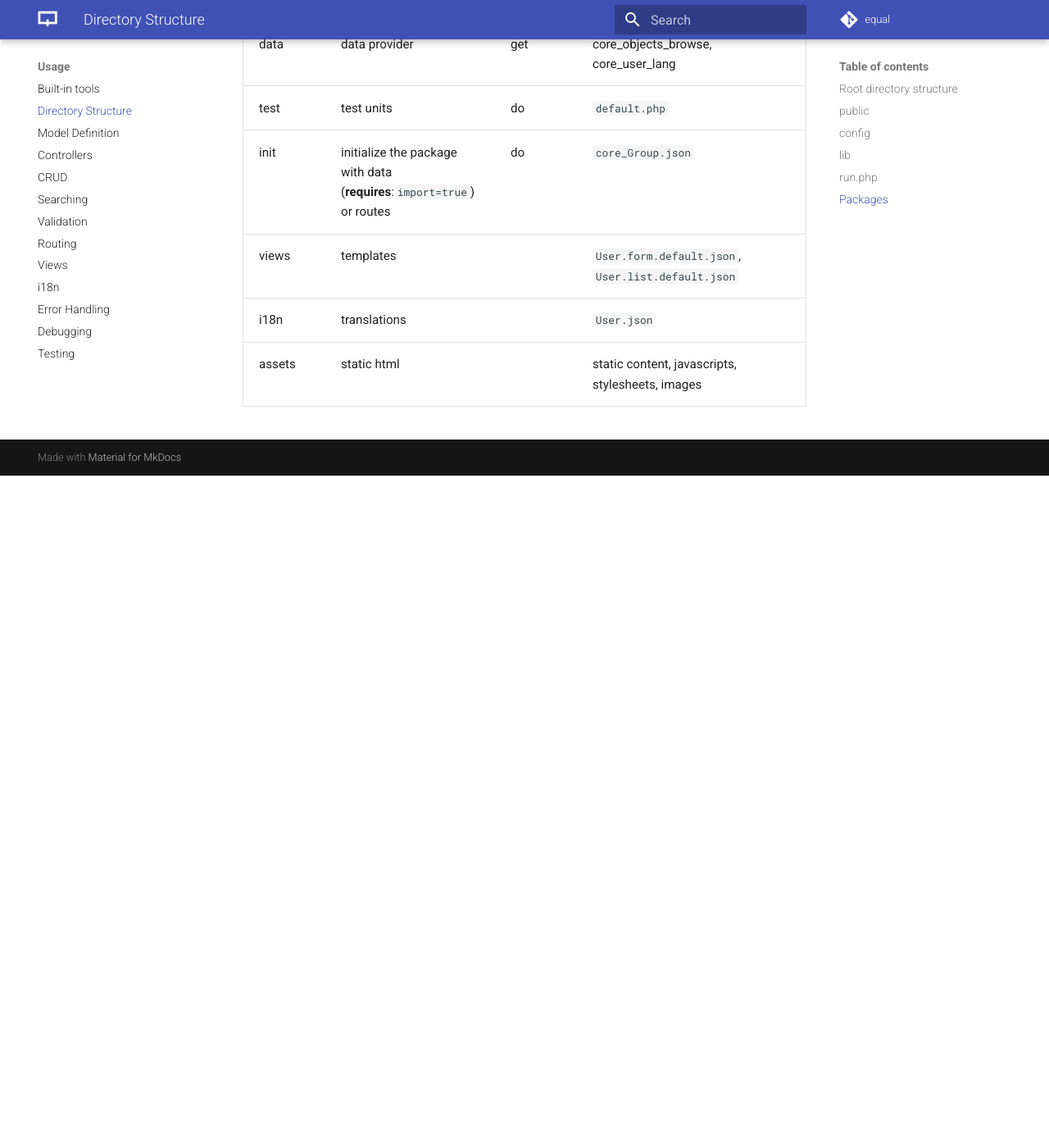
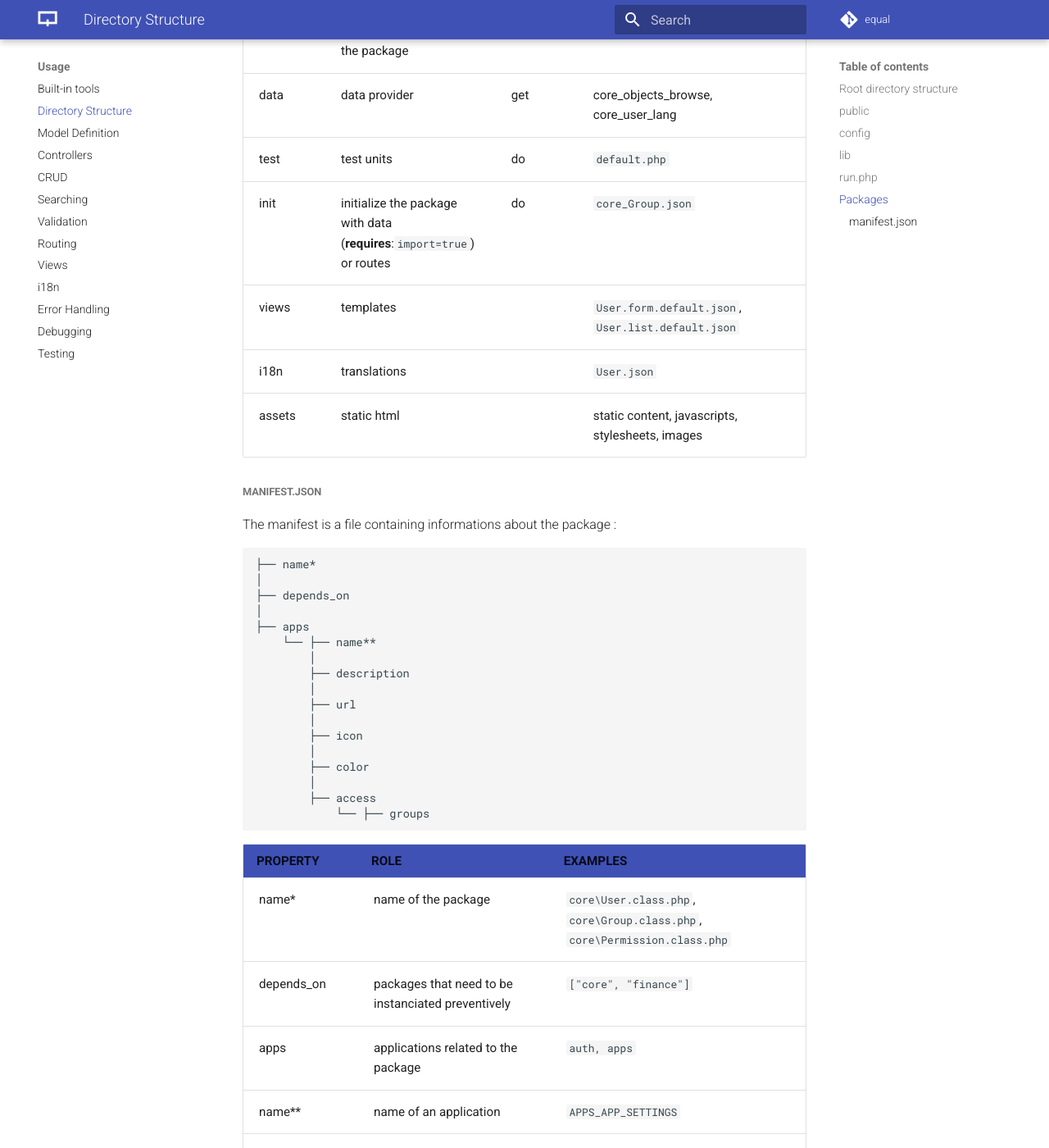
Before and after one commit to equalframework/equal-doc, an MkDocs documentation site: the page built from docs/usage/directory-structure.md, in a window 1280 px wide and 1400 px high, scrolled down 3093 px. Shown: the whole window at 82% size. Built offline with MkDocs 1.6.1 and Material for MkDocs 9.7.7, drawn with Linux system fonts in a browser that asks for light colours; comment, search, counter and statistics services are not loaded; before the commit the page ends 3673 px from its top, so only the background shows below that; some of the changed text lies outside the part shown.

Commit message:
added docs

````diff
--- a/docs/usage/directory-structure.md
+++ b/docs/usage/directory-structure.md
@@ -101,6 +101,8 @@ package_name
 ├── i18n
 │   └── *
 │       └── *.json
+├── manifest.json
+│
 ├── config.inc.php
 └── readme.md
 ```
@@ -111,10 +113,49 @@ package_name
 |-|-|-|---|
 | classes    | model          |                  | `core\User.class.php`, `core\Group.class.php`, `core\Permission.class.php` |
 | actions    | action handler (controller) | do       | core_manage, core_utils |
-| apps       | user interface (view) | show       | core_manage, core_utils |
+| apps       | applications related to the package |        | auth, apps |
 | data    | data provider | get       | core_objects_browse, core_user_lang |
 | test    | test units | do | `default.php` |
 | init    | initialize the package with data (**requires**:`import=true`) or routes | do | `core_Group.json` |
 | views    | templates |        | `User.form.default.json`, `User.list.default.json` |
 | i18n    | translations |        | `User.json` |
 | assets | static html |        | static content, javascripts, stylesheets, images |
+
+
+
+##### manifest.json
+
+The manifest is a file containing informations about the package :
+
+```
+├── name*
+│
+├── depends_on
+│
+├── apps
+	└── ├── name**
+        │
+        ├── description
+        │
+        ├── url
+        │
+        ├── icon
+        │
+        ├── color
+        │
+        ├── access
+        	└── ├── groups
+```
+
+
+| **PROPERTY** | **ROLE** |  **EXAMPLES**  |
+|-|-|---|
+| name* | name of the package | `core\User.class.php`, `core\Group.class.php`, `core\Permission.class.php` |
+| depends_on | packages that need to be instanciated preventively | `["core", "finance"]` |
+| apps       | applications related to the package | `auth, apps` |
+| name** | name of an application | `APPS_APP_SETTINGS` |
+| description | description of the application |  |
+| url    | url of the application | `/auth` |
+| icon (optional) | material icons representing an application | `settings` |
+| color (optional) | color attributed to a class | `#FF9741` |
+| access/groups | groups giving access to the application | `setting.default.user` |
````
Also changed, not shown: docs/getting-started/quick-start.md (+1 -1 lines).
